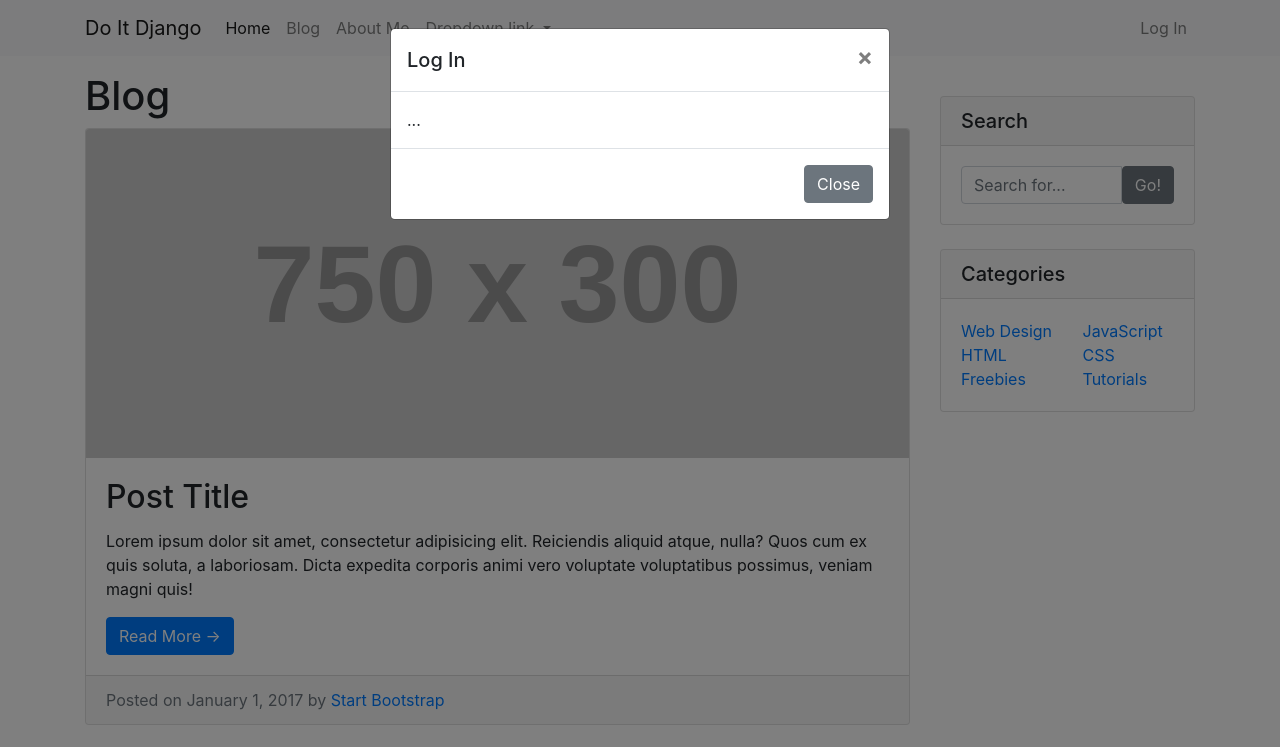
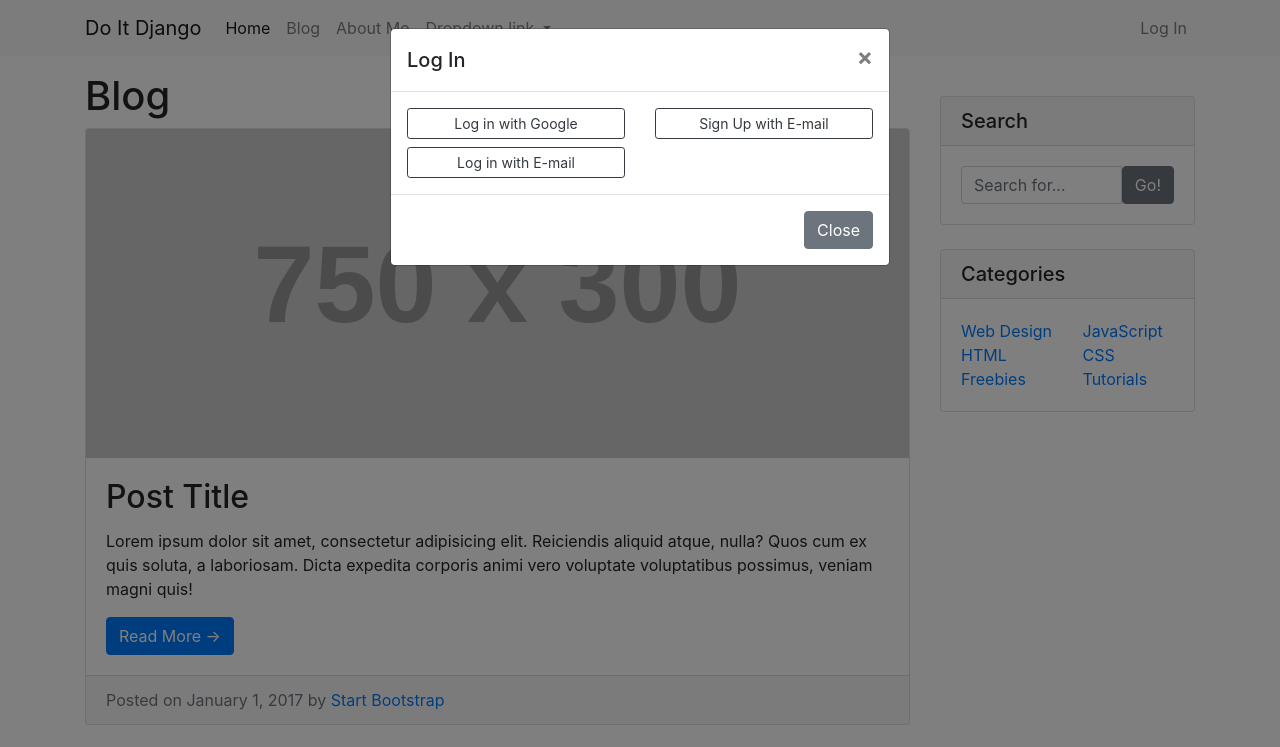
Before and after one commit to rexcurrus/do_it_django_atoz_frontend, a plain HTML site: page blog_list.html in a window 1280 px wide. Both pictures are taken after a click on the link "Log In". Shown: the top 747 px of the page. Drawn offline with nearby package versions, Linux system fonts and the light colour scheme; placeholder pictures from the web are drawn by us.

Commit message:
사이트 모양 구상하기 (Buttons)

```diff
--- a/blog_list.html
+++ b/blog_list.html
@@ -58,7 +58,15 @@
                     </button>
                 </div>
                 <div class="modal-body">
-                    ...
+                    <div class="row">
+                        <div class="col-md-6">
+                            <button type="button" class="btn btn-outline-dark btn-block btn-sm ">Log in with Google</button>
+                            <button type="button" class="btn btn-outline-dark btn-block btn-sm ">Log in with E-mail</button>
+                        </div>
+                        <div class="col-md-6">
+                            <button type="button" class="btn btn-outline-dark btn-block btn-sm">Sign Up with E-mail</button>
+                        </div>
+                    </div>
                 </div>
                 <div class="modal-footer">
                     <button type="button" class="btn btn-secondary" data-dismiss="modal">Close</button>
```
